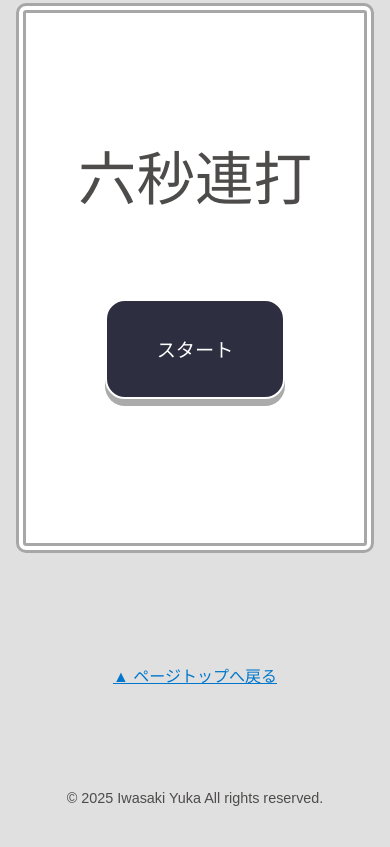
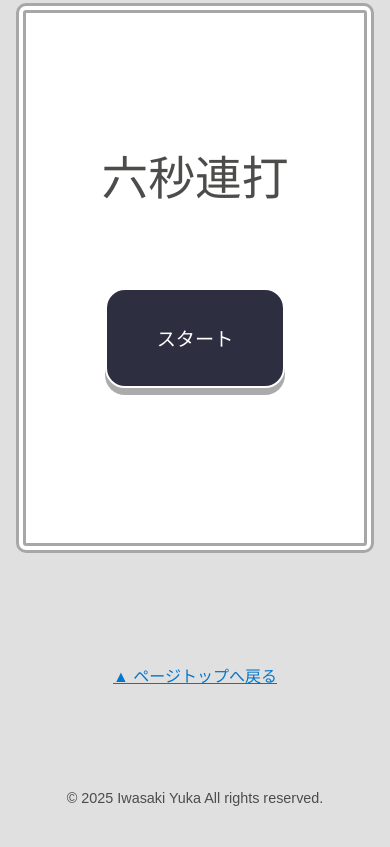
Before and after one commit to Iwasaki-Y0125/Portfolio, a plain HTML site: page index.html in a window 390 px wide. Shown: the part 3037-3884 px from the top of the page. Drawn offline with Linux system fonts and the light colour scheme; a web font is replaced by a local one.

Commit message:
Update style.css

```diff
--- a/style.css
+++ b/style.css
@@ -416,7 +416,7 @@ p {
 }
 
 #rendatitle {
-  font-size: clamp(2rem, 15vw, 4rem);
+  font-size: clamp(1.5rem, 12vw, 4rem);
   /* clamp(最小値, 推奨値（可変）, 最大値) */
   font-family: "JF-Dot-k12x10", "游ゴシック", sans-serif;
   transform: translateY(-3rem);
```
